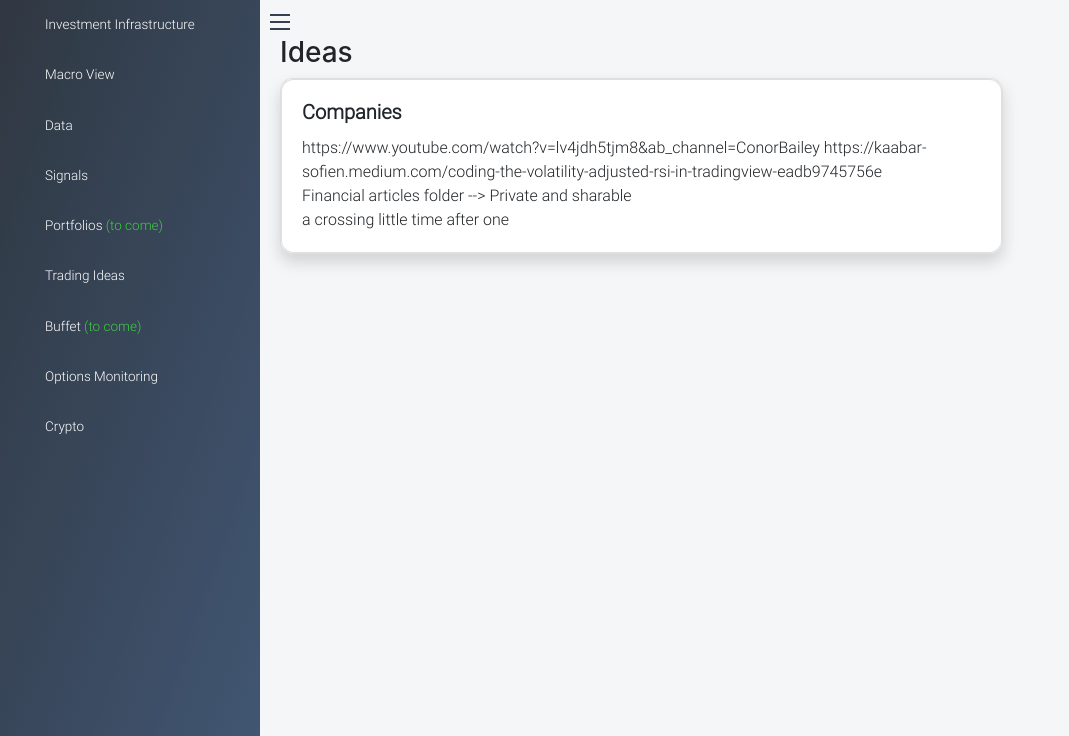
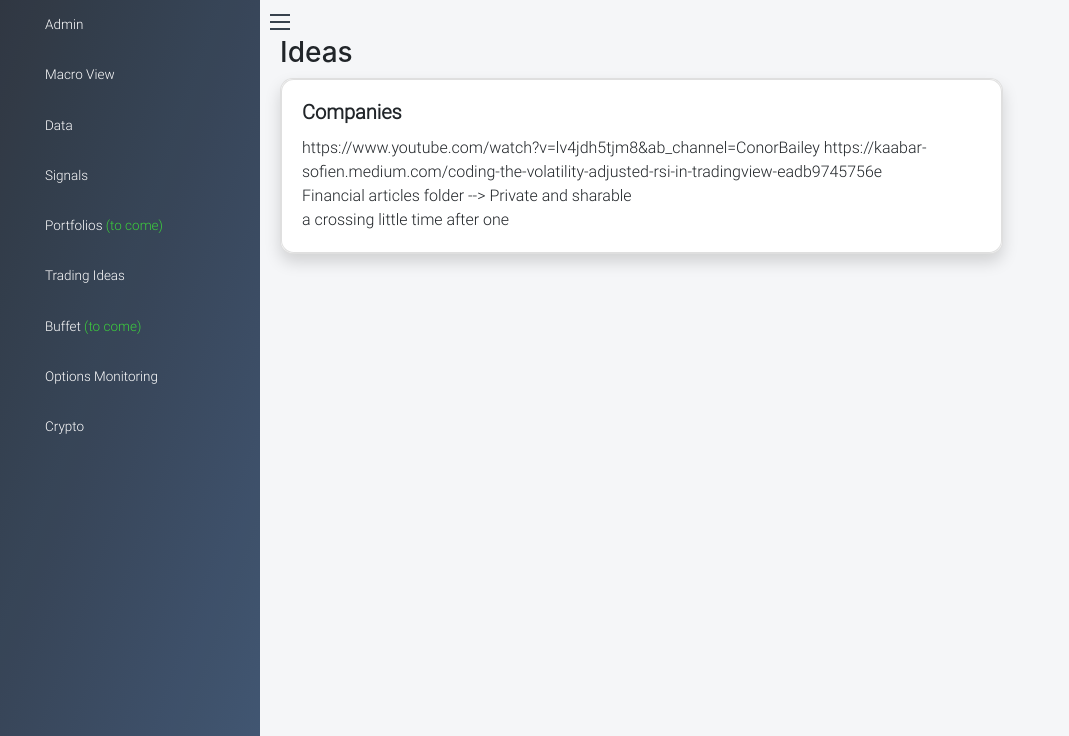
Before and after one commit to alexnesov/Financial-portfolio-Flask, a Flask app: page /ideas in a window 1280 px wide. Shown: the part 64-800 px from the top of the page, without its empty margins (0-1069 px from the left). Run offline with Flask 2, Linux system fonts and the light colour scheme; the visitor is signed in with stand-in values (Sample User, id 1); some libraries are stand-ins or nearby versions.

Commit message:
admin panel init

```diff
--- a/SV/templates/base_dashboard.html
+++ b/SV/templates/base_dashboard.html
@@ -16,10 +16,17 @@
               <span></span>
               <span></span>
             </div>
+            <div class="menu">
 
-            <div class="menu">
-              <div class="item"><a href="{{ url_for('investInfra') }}"><i class="fas fa-industry"></i>Investment Infrastructure</a></div>
+              <div class="item">
+                <a class="sub-btn"><i class="fas fa-users-cog"></i>Admin<i class="fas fa-arrow-down dropdown"></i></a>
+                      <div class="sub-menu">
+                          <a href="{{ url_for('investInfra') }}" class="sub-item">Investment Infrastructure</a>
+                          <a href="{{ url_for('investInfra') }}" class="sub-item">Data Structures</a>
+                      </div>
+            </div>
               <div class="item"><a href="{{ url_for('macroView') }}"><i class="fas fa-globe"></i>Macro View</a></div>
+
 
               <div class="item">
                   <a class="sub-btn"><i class="fas fa-braille"></i>Data<i class="fas fa-arrow-down dropdown"></i></a>
@@ -30,17 +37,18 @@
               </div>
               <div class="item">
                 <a class="sub-btn"><i class="fas fa-broadcast-tower"></i>Signals<i class="fas fa-arrow-down dropdown"></i></a>
-                        <div class="sub-menu">
-                            <a href="{{ url_for('table') }}"></i>Reversal</a>
-                            <a href="{{ url_for('table') }}"></i>Short</a>
-                        </div>
+                      <div class="sub-menu">
+                          <a href="{{ url_for('table') }}"></i>Reversal</a>
+                          <a href="{{ url_for('table') }}"></i>Short</a>
+                      </div>
               </div>
                 <div class="item"><a href="{{ url_for('portfolios') }}"><i class="fas fa-wallet"></i>Portfolios <font color="#32CD32">(to come)</font></a></div>
               <div class="item"><a href="{{ url_for('ideas') }}"><i class="fas fa-lightbulb"></i>Trading Ideas</font></a></div>
               <div class="item"><a href="#"><i class="fas fa-book"></i>Buffet <font color="#32CD32">(to come)</font></a></div>
               <div class="item"><a href="#"><i class="fas fa-chart-line"></i>Options Monitoring</a></div>
               <div class="item"><a href="/crypto"><i class="fab fa-bitcoin"></i>Crypto</a></div>
-            </div>
+
+            </div> <!-- MENU -->
           </div>
 
 
--- a/signals_lib/detailedGeneration.py
+++ b/signals_lib/detailedGeneration.py
@@ -119,8 +119,6 @@ def getsp500(DateSP='2020-01-01'):
 
 
 
-
-
 def consolidateSignals(tick):
     """
     """
```
Also changed, not shown: SV/static/signal_flow.svg.
